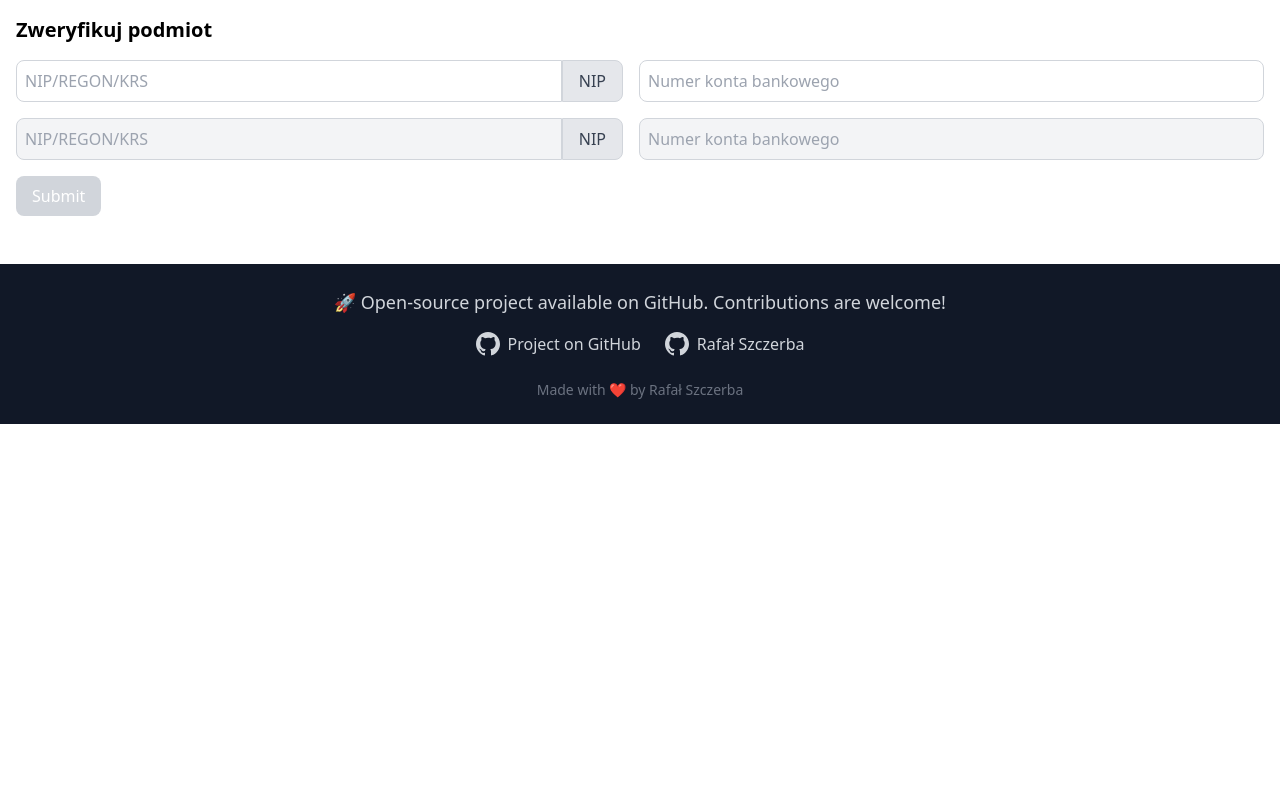
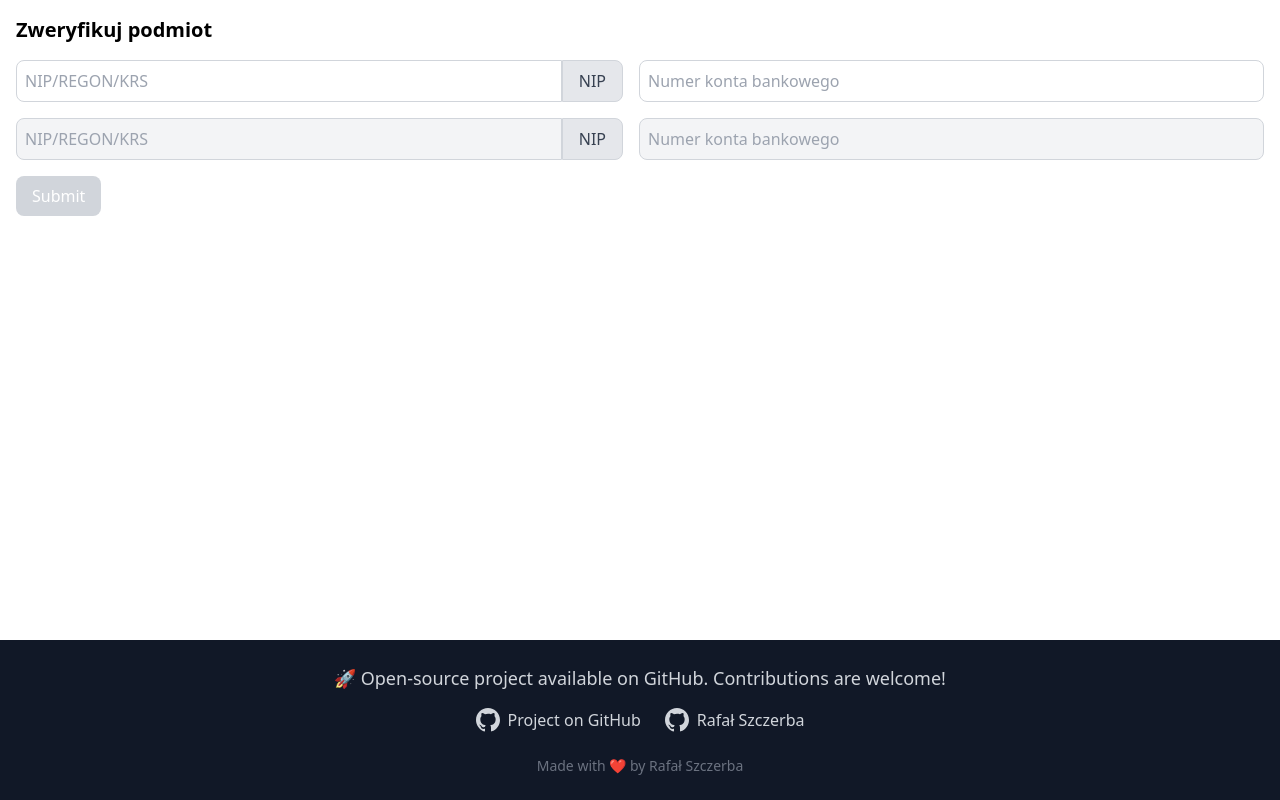
Before and after one commit to RMaster121/NIPBankVerifier, a SvelteKit app: page / in a window 1280 px wide. Built offline with nearby package versions, Linux system fonts and the light colour scheme.

Commit message:
Refactor layout component to include a full-height main container

```diff
--- a/src/routes/+layout.svelte
+++ b/src/routes/+layout.svelte
@@ -3,8 +3,7 @@
 	import Footer from '$lib/Generic/Footer.svelte';
 </script>
 
-<main class="">
+<main class="h-screen flex flex-col justify-between">
 	<slot />
+	<Footer />
 </main>
-
-<Footer />
```
